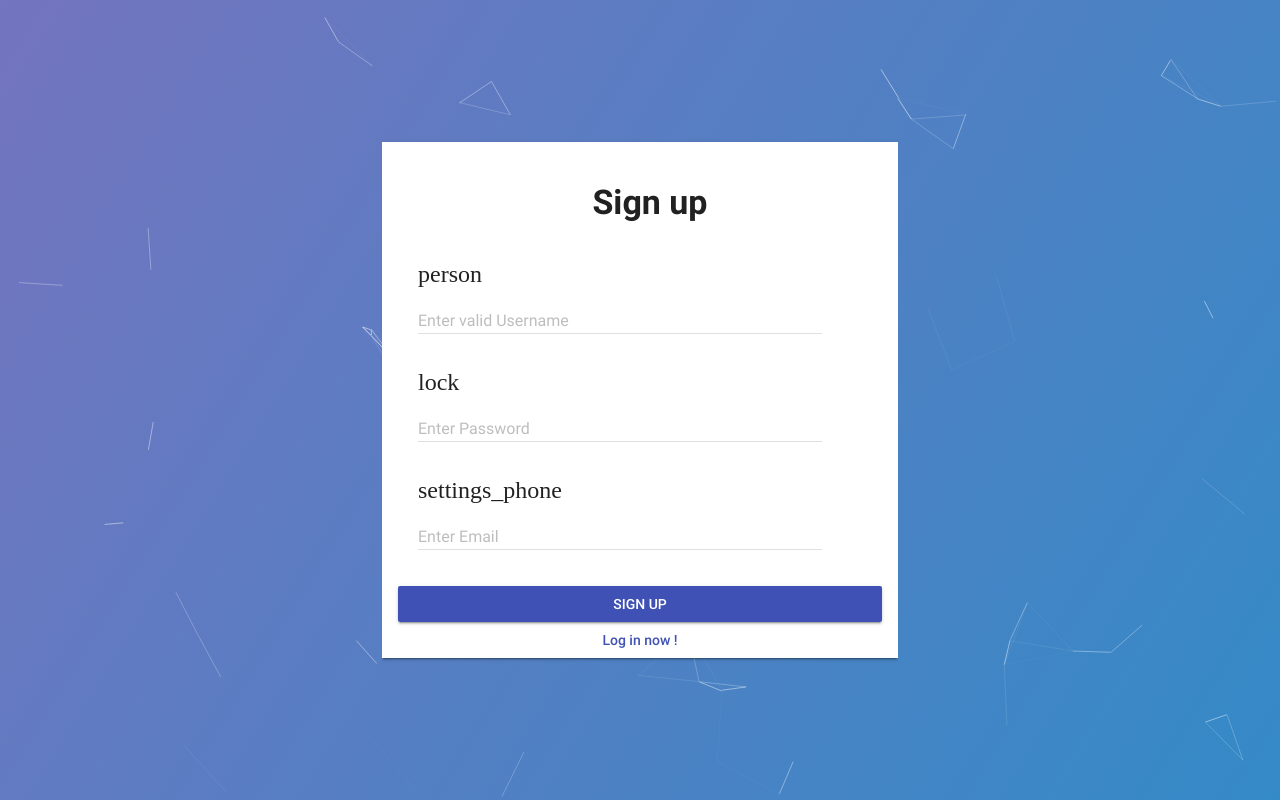
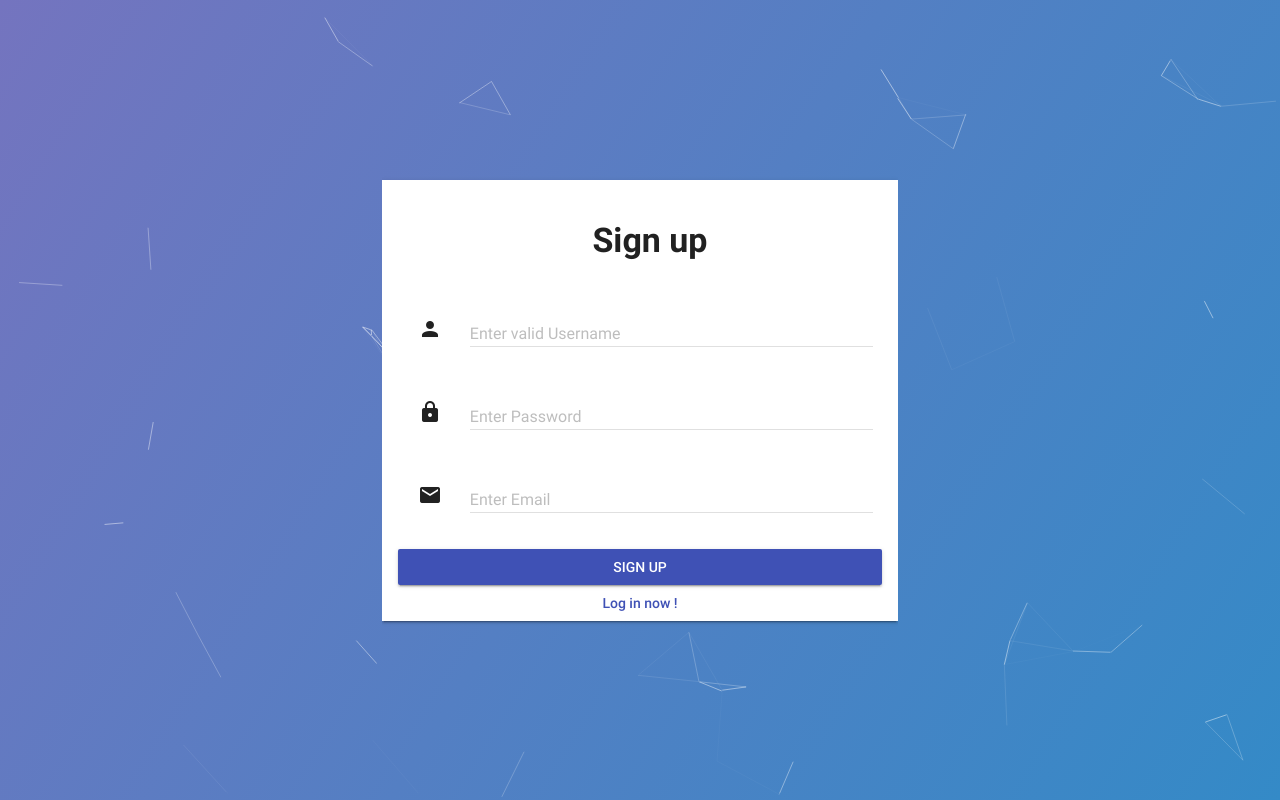
Before and after one commit to hebingchang/ha.hu, a Django app: page /accounts/signup/ in a window 1280 px wide. Run offline with Django 3.2, Linux system fonts and the light colour scheme.

Commit message:
remove materialicons

```diff
--- a/templates/login.html
+++ b/templates/login.html
@@ -26,7 +26,7 @@
             <h3><strong>Log in</strong></h3>
           </div>
           <div class="mdl-cell mdl-cell--12-col cell_con">
-            <i class="material-icons">person</i>
+            <i class="mdi mdi-24px mdi-account"></i>
             &nbsp;&nbsp;&nbsp;&nbsp;&nbsp;&nbsp;
             <div class="mdl-textfield mdl-js-textfield mdl-textfield--floating-label">
               <input class="mdl-textfield__input" type="text" id="id_username" name="username">
@@ -34,7 +34,7 @@
             </div>
           </div>
           <div class="mdl-cell mdl-cell--12-col cell_con">
-            <i class="material-icons">lock</i>
+            <i class="mdi mdi-24px mdi-lock"></i>
             &nbsp;&nbsp;&nbsp;&nbsp;&nbsp;&nbsp;
             <div class="mdl-textfield mdl-js-textfield mdl-textfield--floating-label">
               <input class="mdl-textfield__input" type="password" id="id_password" name="password">
--- a/templates/signup.html
+++ b/templates/signup.html
@@ -20,7 +20,7 @@
             <h3><strong>Sign up</strong></h3>
           </div>
           <div class="mdl-cell mdl-cell--12-col cell_con">
-            <i class="material-icons">person</i>
+            <i class="mdi mdi-24px mdi-account"></i>
             &nbsp;&nbsp;&nbsp;&nbsp;&nbsp;&nbsp;
             <div class="mdl-textfield mdl-js-textfield mdl-textfield--floating-label">
               <input class="mdl-textfield__input" type="text" id="id_username" name="username">
@@ -28,7 +28,7 @@
             </div>
           </div>
           <div class="mdl-cell mdl-cell--12-col cell_con">
-            <i class="material-icons">lock</i>
+            <i class="mdi mdi-24px mdi-lock"></i>
             &nbsp;&nbsp;&nbsp;&nbsp;&nbsp;&nbsp;
             <div class="mdl-textfield mdl-js-textfield mdl-textfield--floating-label">
               <input class="mdl-textfield__input" type="password" id="id_password" name="password">
@@ -36,7 +36,7 @@
             </div>
           </div>
           <div class="mdl-cell mdl-cell--12-col cell_con">
-            <i class="material-icons">settings_phone</i>
+            <i class="mdi mdi-24px mdi-email"></i>
             &nbsp;&nbsp;&nbsp;&nbsp;&nbsp;&nbsp;
             <div class="mdl-textfield mdl-js-textfield mdl-textfield--floating-label">
               <input class="mdl-textfield__input" type="email" id="id_email" name="email">
```
